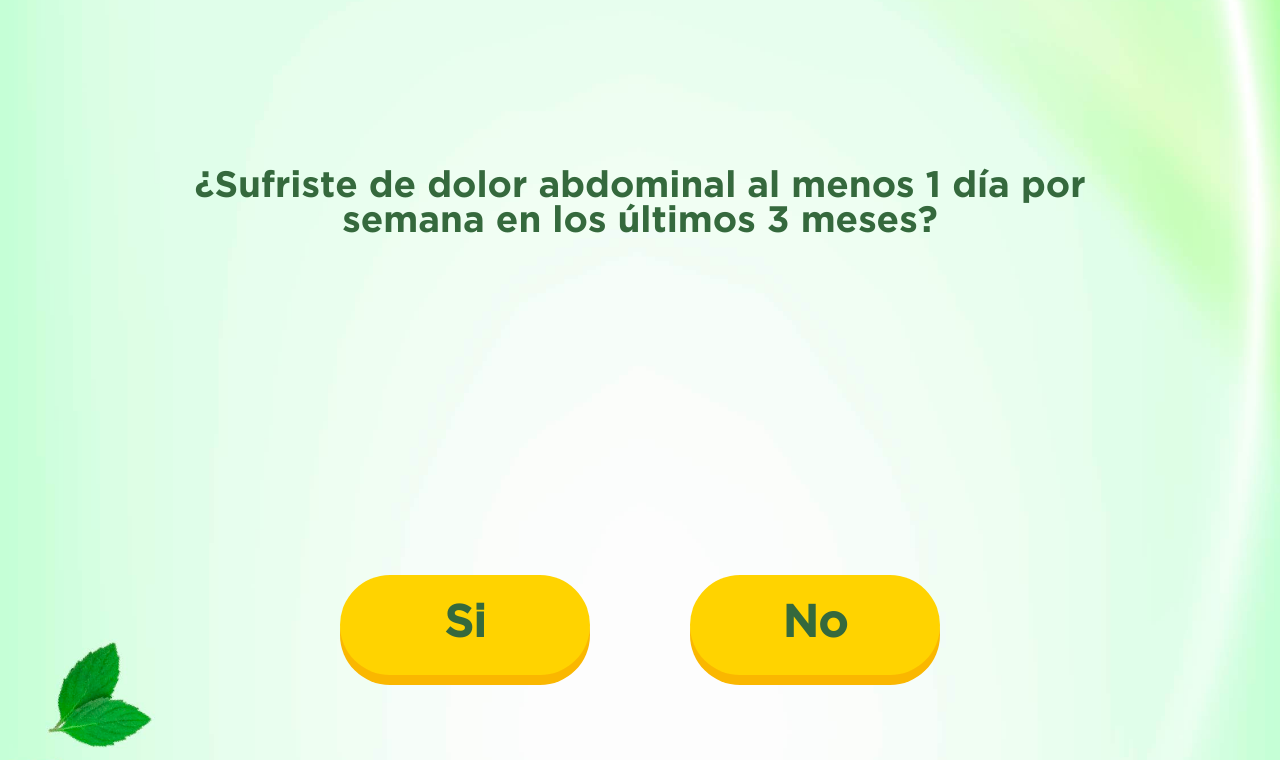
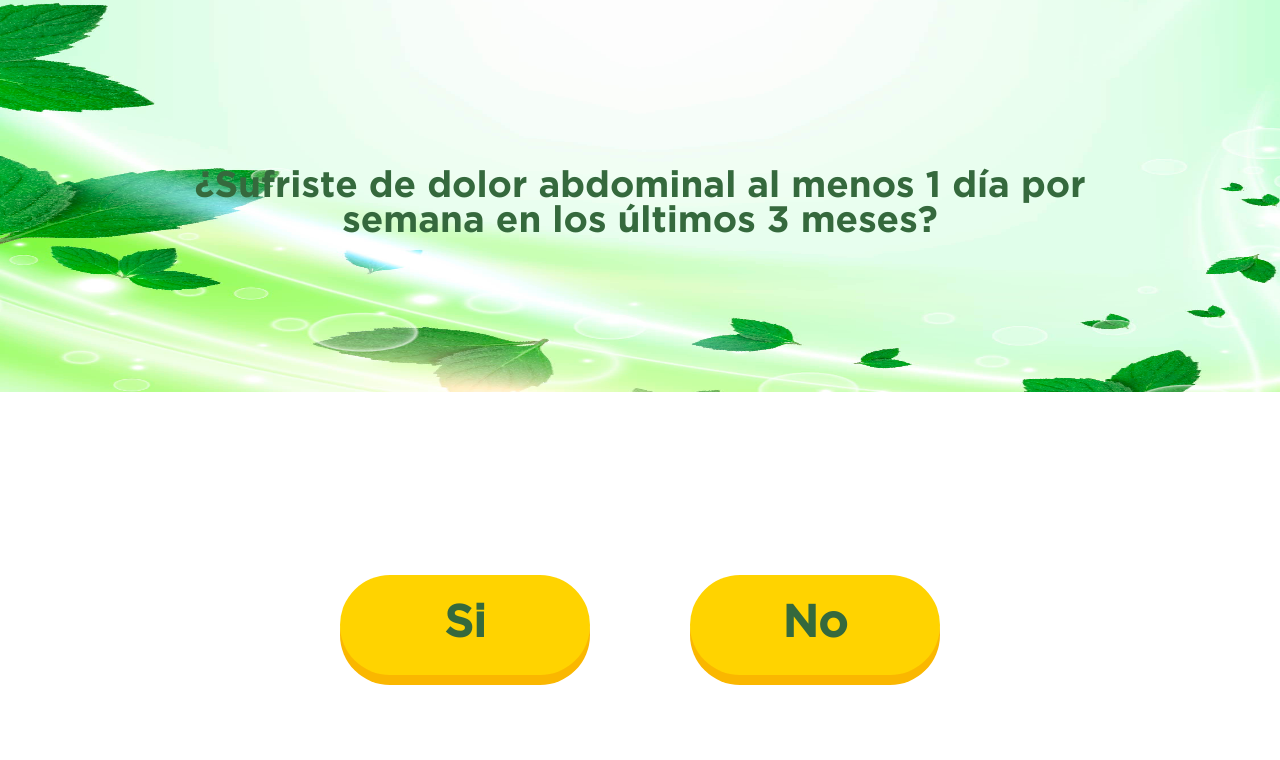
Before and after one commit to ImSebz/Buscamint, a plain HTML site: page trivia.html in a window 1280 px wide. Shown: the part 408-1168 px from the top of the page. Drawn offline with Linux system fonts and the light colour scheme.

Commit message:
TODO: Resolucion en celular/portatil

```diff
--- a/css/landing.css
+++ b/css/landing.css
@@ -34,6 +34,7 @@ body {
     height: 100vh;
     background: url(/assets/landing_bg_buscamint.jpg);
     background-size: 100% 100%;
+    overflow: hidden;
     background-repeat: no-repeat;
 }
 
--- a/css/trivia.css
+++ b/css/trivia.css
@@ -30,8 +30,9 @@ body {
     width: 100%;
     height: 100vh;
     background: url(/assets/trivia_bg_buscamint.jpg);
-    background-size: 100%;
+    background-size: 100% 100%;
     background-repeat: no-repeat;
+    overflow: hidden;
 }
 
 .trivia-logo {
```
